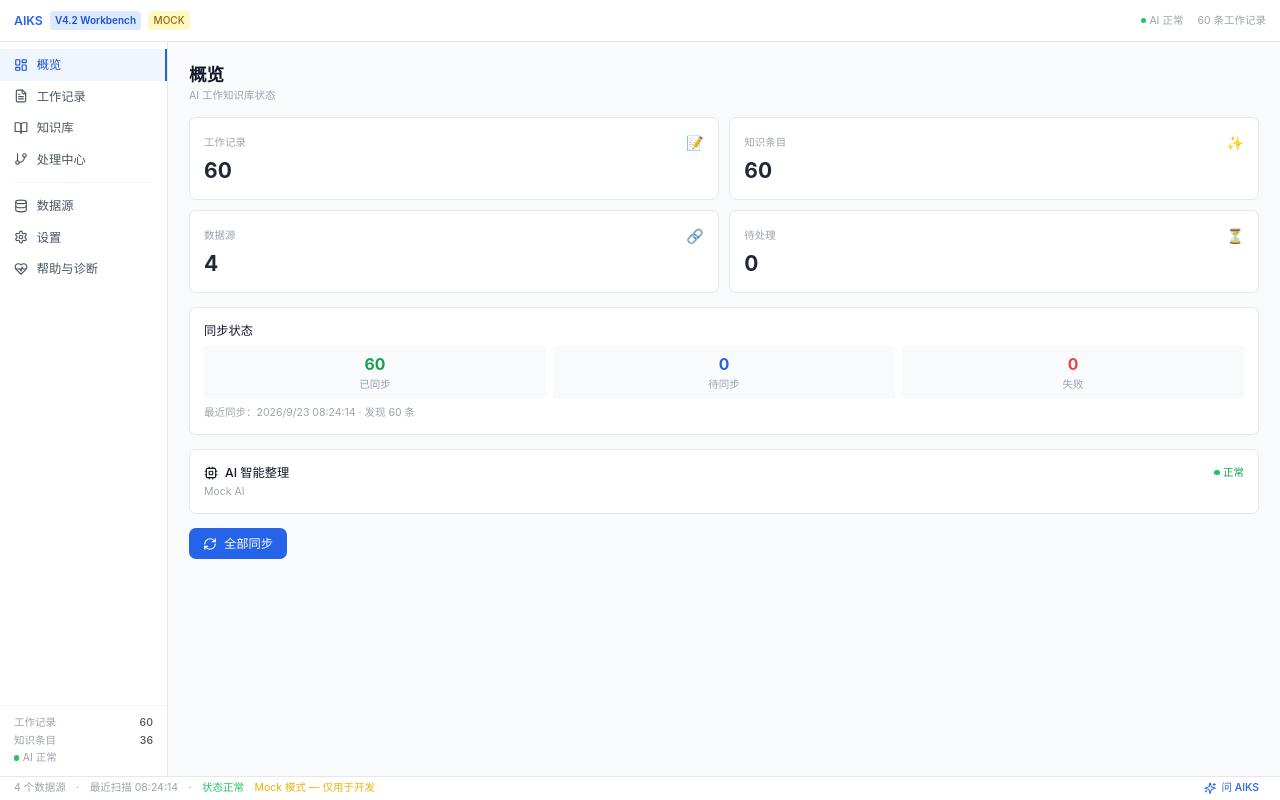
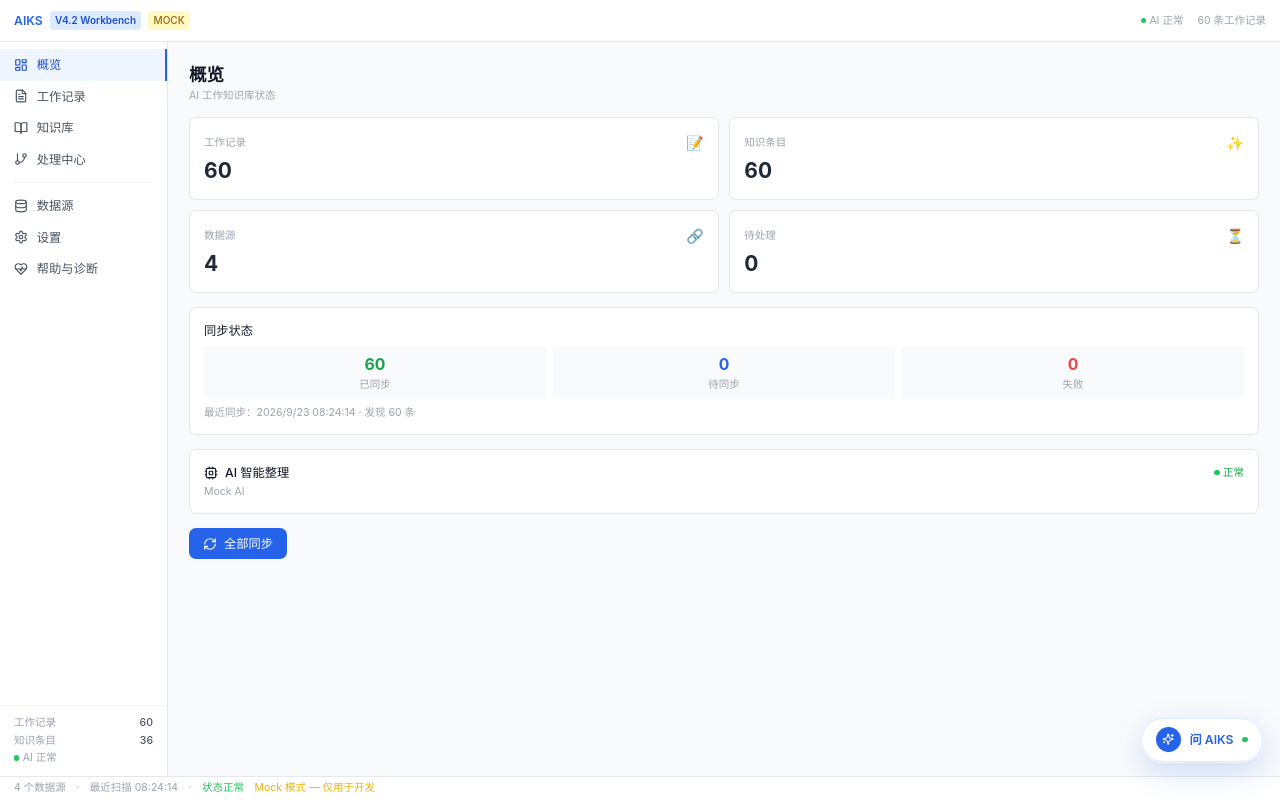
Before and after one commit to Sunan869/aiks, a React (Vite) app in the folder apps/aiks-desktop/: page / in a window 1280 px wide. Built offline with nearby package versions, Linux system fonts and the light colour scheme.

Commit message:
ui(chat): promote Ask AIKS to floating primary action

```diff
--- a/apps/aiks-desktop/src/App.tsx
+++ b/apps/aiks-desktop/src/App.tsx
@@ -209,17 +209,23 @@ export default function App() {
         <div className="flex h-7 flex-shrink-0 items-center gap-3 border-t border-gray-200 bg-white px-4 text-xs text-gray-400 dark:border-gray-700 dark:bg-gray-800">
           {fullStatus && <><span>{Object.values(fullStatus.scan_by_source).filter(v => v > 0).length} 个数据源</span><span>·</span><span>{fullStatus.last_sync_at ? `最近扫描 ${new Date(fullStatus.last_sync_at).toLocaleTimeString("zh-CN")}` : "尚未扫描"}</span><span>·</span><span className={isHealthy ? "text-green-500" : "text-yellow-500"}>{isHealthy ? "状态正常" : "有待处理项"}</span></>}
           {isMock && <span className="text-yellow-500">Mock 模式 — 仅用于开发</span>}
-          <button
-            type="button"
-            onClick={() => setAskOpen(true)}
-            className="ml-auto inline-flex items-center gap-1.5 rounded-md px-2 py-1 font-medium text-blue-600 transition hover:bg-blue-50 dark:text-blue-300 dark:hover:bg-blue-950/40"
-            title="基于 AIKS 知识库提问"
-          >
-            <Sparkles className="h-3.5 w-3.5" />
-            问 AIKS
-          </button>
+
         </div>
       </div>
+      {!askOpen && (
+        <button
+          type="button"
+          onClick={() => setAskOpen(true)}
+          className="fixed bottom-11 right-5 z-40 inline-flex items-center gap-2.5 rounded-full border border-blue-100 bg-white px-4 py-2.5 text-sm font-semibold text-blue-600 shadow-[0_10px_30px_rgba(37,99,235,0.20)] ring-1 ring-blue-50 transition hover:-translate-y-0.5 hover:border-blue-200 hover:bg-blue-50 hover:shadow-[0_14px_34px_rgba(37,99,235,0.26)] active:translate-y-0 dark:border-blue-900/70 dark:bg-gray-800 dark:text-blue-300 dark:ring-blue-950/40 dark:hover:bg-blue-950/30"
+          title="基于 AIKS 知识库和 AI 对话记录提问"
+        >
+          <span className="flex h-7 w-7 items-center justify-center rounded-full bg-blue-600 text-white shadow-sm">
+            <Sparkles className="h-3.5 w-3.5" />
+          </span>
+          <span>问 AIKS</span>
+          <span className="h-1.5 w-1.5 rounded-full bg-green-500" aria-hidden="true" />
+        </button>
+      )}
       <AskAiksPanel
         open={askOpen}
         aiHealthy={aiStatus?.healthy ?? false}
```
